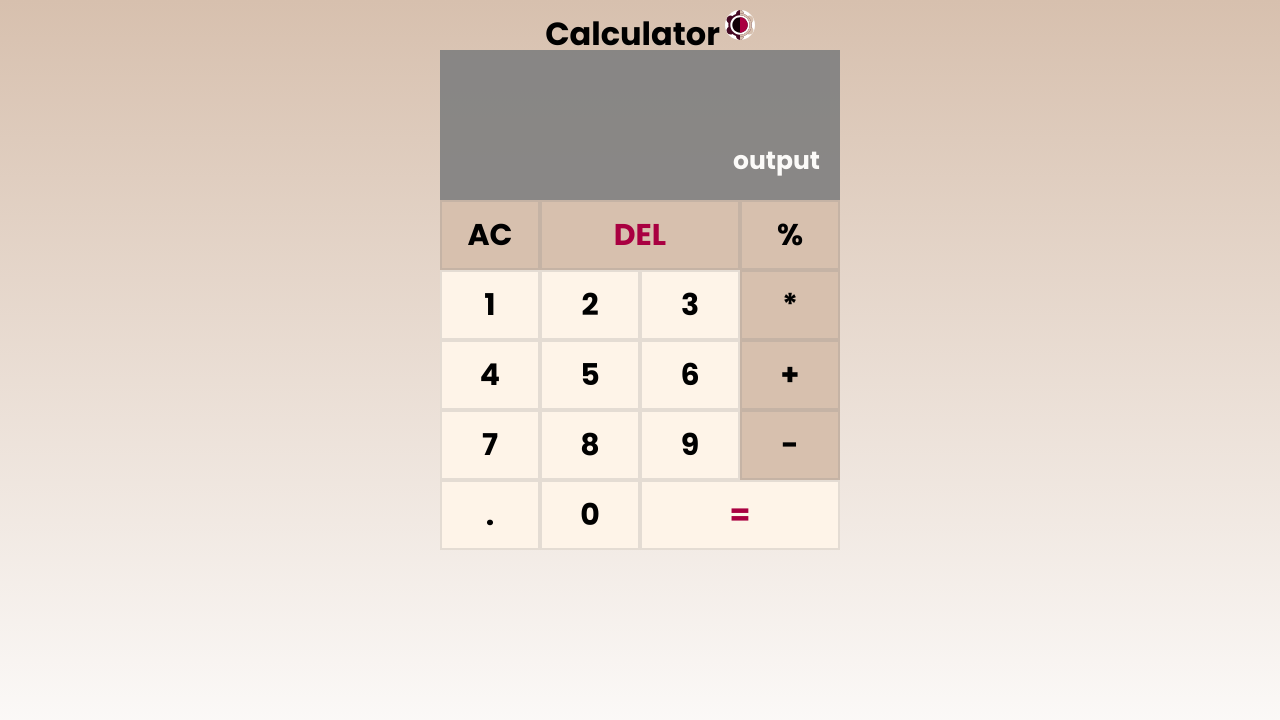
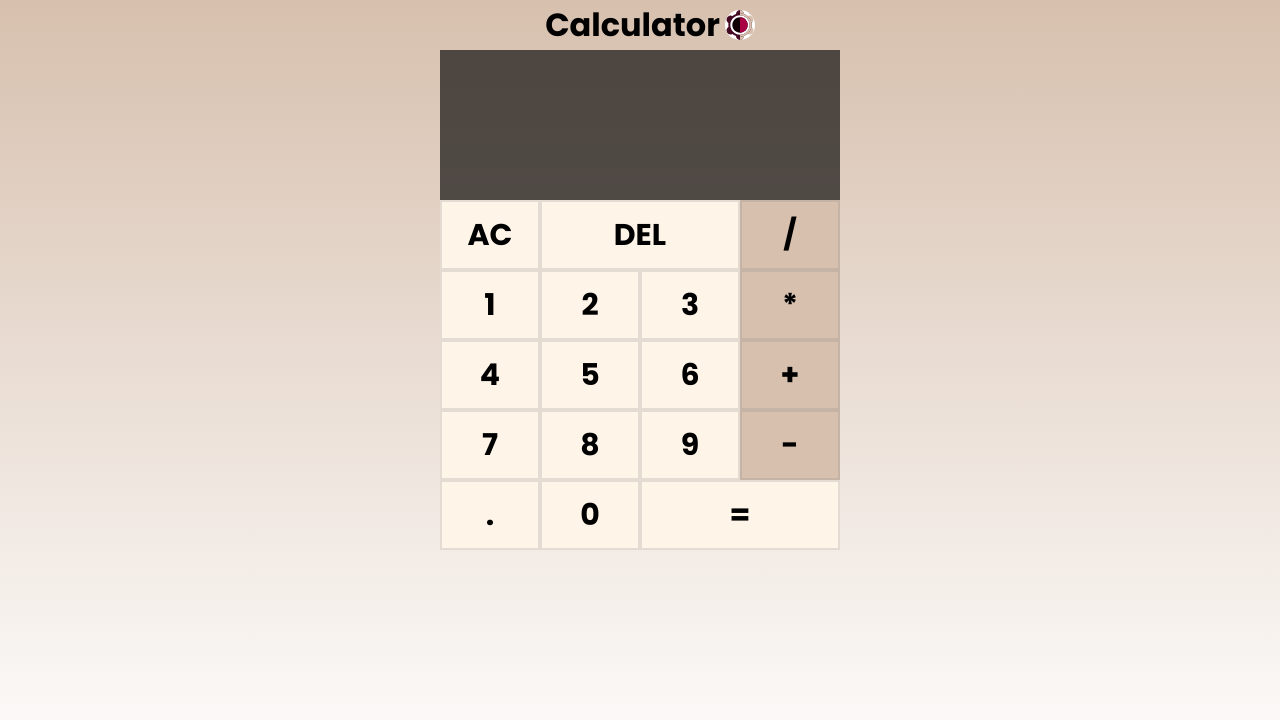
Before and after one commit to MARTINANDRESCONTI/vite-calculator, a React (Vite) app: page / in a window 1280 px wide. Shown: the top 720 px of the page. Built offline with nearby package versions, Linux system fonts and the light colour scheme.

Commit message:
functionality

```diff
--- a/package.json
+++ b/package.json
@@ -10,6 +10,7 @@
     "preview": "vite preview"
   },
   "dependencies": {
+    "mathjs": "^12.1.0",
     "react": "^18.2.0",
     "react-dom": "^18.2.0"
   },
--- a/src/App.jsx
+++ b/src/App.jsx
@@ -1,10 +1,29 @@
-import React from 'react'
+import React, { useState } from 'react'
 import style from './App.module.css'
 
 import Button from './components/Button'
 import icon from './assets/martinIcon.svg'
+import Input from './components/Input'
+import { evaluate } from 'mathjs'
+
+
 
 export default function App() {
+
+  const [input, setInput] = useState('')
+
+  const inputHandler = inputValue =>{
+    setInput(input + inputValue)
+  }
+
+  function acHandler(){
+    setInput(input.split('').pop().join())
+  }
+
+  const calculate = () => {
+    setInput(evaluate(input))
+  }
+
   return (
     <div className={style.appContainer}>
       <div className={style.titleContainer}>
@@ -12,36 +31,36 @@ export default function App() {
         <img src={icon} />
       </div>
       <div>
-        <div className={style.output}>output</div>
+        <Input input={input} />
       </div>
       <div className={style.calbody}>
         <div className={style.row}>
-          <Button>AC</Button>
-          <Button className={style.delete}>DEL</Button>
-          <Button>%</Button>
+          <span className={style.ac} onClick={acHandler}>AC</span>
+          <span className={style.delete} onClick={()=>setInput('')}>DEL</span>
+          <Button inputHandler={inputHandler}>/</Button>
         </div>
         <div className={style.row}>
-          <Button>1</Button>
-          <Button>2</Button>
-          <Button>3</Button>
-          <Button>*</Button>
+          <Button inputHandler={inputHandler}>1</Button>
+          <Button inputHandler={inputHandler}>2</Button>
+          <Button inputHandler={inputHandler}>3</Button>
+          <Button inputHandler={inputHandler}>*</Button>
         </div>
         <div className={style.row}>
-          <Button>4</Button>
-          <Button>5</Button>
-          <Button>6</Button>
-          <Button>+</Button>
+          <Button inputHandler={inputHandler}>4</Button>
+          <Button inputHandler={inputHandler}>5</Button>
+          <Button inputHandler={inputHandler}>6</Button>
+          <Button inputHandler={inputHandler}>+</Button>
         </div>
         <div className={style.row}>
-          <Button>7</Button>
-          <Button>8</Button>
-          <Button>9</Button>
-          <Button>-</Button>
+          <Button inputHandler={inputHandler}>7</Button>
+          <Button inputHandler={inputHandler}>8</Button>
+          <Button inputHandler={inputHandler}>9</Button>
+          <Button inputHandler={inputHandler}>-</Button>
         </div>
         <div className={style.row}>
-          <Button>.</Button>
-          <Button>0</Button>
-          <Button className={style.equal}>=</Button>
+          <Button inputHandler={inputHandler}>.</Button>
+          <Button inputHandler={inputHandler}>0</Button>
+          <span className={style.equal} onClick={calculate}>=</span>
         </div>
       </div>
     </div>
--- a/src/App.module.css
+++ b/src/App.module.css
@@ -10,30 +10,17 @@
   width: 100%;
   display: flex;
   justify-content: center;
+  align-items: center;
   gap: 5px;
   margin: 10px;
   font-weight: bold;
 }
 
 .titleContainer > img {
+  height: 30px;
+  width: auto;
   background-color: white;
   border-radius: 50px;
-}
-
-.output {
-  display: flex;
-  justify-content: flex-end;
-  align-items: end;
-  font-size: 25px;
-  font-weight: 800;
-  overflow-wrap: break-word;
-  min-height: 150px;
-  color: white;
-  padding: 20px;
-  opacity: 0.9;
-  background-color: gray;
-
-
 }
 
 .calbody {
@@ -54,3 +41,33 @@ button {
 .equal, .delete {
   width: 200px;
 }
+
+.delete,
+.ac,
+.equal {
+  font-size: 30px;
+  font-weight: 700;
+  display: flex;
+  align-items: center;
+  justify-content: center;
+  background-color: var(--appVeige);
+  border: solid rgba(128, 128, 128, 0.206) 2px;
+  cursor: pointer;
+  user-select: none;
+}
+
+.ac {
+  width: 100px;
+}
+
+.delete:hover {
+  opacity: 0.6;
+}
+
+.ac:hover {
+  opacity: 0.6;
+}
+
+.equal:hover {
+  opacity: 0.6;
+}
--- a/src/components/Button.jsx
+++ b/src/components/Button.jsx
@@ -2,7 +2,7 @@ import React from 'react'
 
 import style from './Button.module.css'
 
-export default function Button({children}) {
+export default function Button({children, inputHandler}) {
 
   function isOperator (value) {
     return isNaN(value) && (value !== '.') && (value !== '=')
@@ -13,9 +13,9 @@ export default function Button({children}) {
   }
 
   return (
-    <div className={`${style.button}
-    ${isOperator(children) && style.operator }
-    ${bigger(children) && style.bigger}`}>
+    <div className={`${style.button} ${isOperator(children) && style.operator } ${bigger(children) && style.bigger}`}
+      onClick={()=>inputHandler(children)}
+    >
       {children}
     </div>
   )
--- /dev/null
+++ b/src/components/Input.jsx
@@ -0,0 +1,11 @@
+import React from 'react'
+
+import style from './Input.module.css'
+
+export default function Input({input}) {
+  return (
+    <div className={style.inputContainer}>
+      {input}
+    </div>
+  )
+}
--- /dev/null
+++ b/src/components/Input.module.css
@@ -0,0 +1,16 @@
+.inputContainer {
+  display: flex;
+  justify-content: flex-start;
+  align-items: start;
+  font-size: 25px;
+  font-weight: 800;
+  overflow-wrap: break-word;
+  text-wrap: wrap;
+  min-height: 150px;
+  color: white;
+  padding: 20px;
+  opacity: 0.9;
+  background-color: rgba(3, 3, 3, 0.718);
+  overflow: hidden;
+
+}
```
Also changed, not shown: 1 other file (tests, documents, lock files or other folders).
